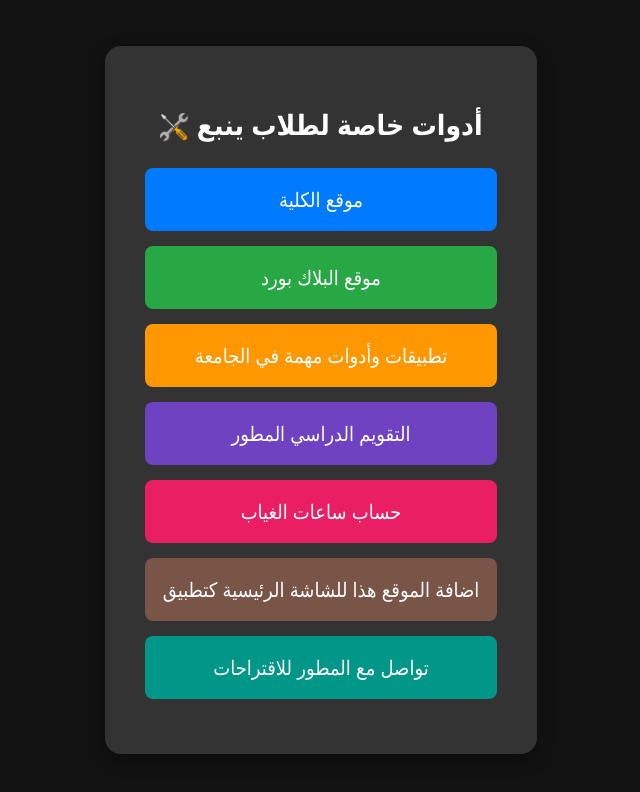
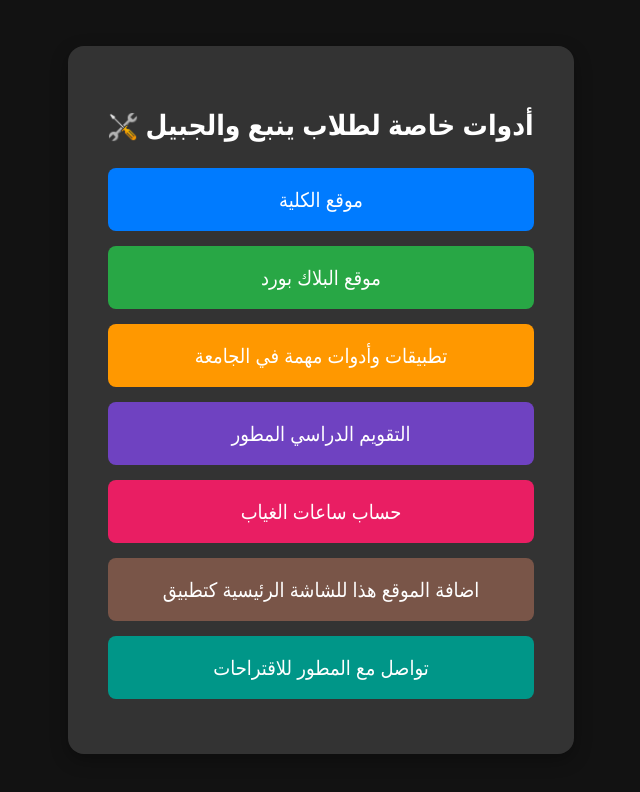
Before and after one commit to HxH-3mk/YST, a plain HTML site: page index.html in a window 1280 px wide. Shown: the whole page, without its empty margins (319-959 px from the left). Drawn offline with Linux system fonts and the light colour scheme.

Commit message:
Update index.html

```diff
--- a/index.html
+++ b/index.html
@@ -88,7 +88,7 @@
 <div class="container">
     <h1>
         <img src="5109515.png" alt="Icon" style="width: 30px; height: 30px; vertical-align: middle;">
-        أدوات خاصة لطلاب ينبع
+        أدوات خاصة لطلاب ينبع والجبيل
     </h1>
     <a href="https://edugate.rcjy.edu.sa/jyup/init" class="button a" target="_blank">موقع الكلية</a>
     <a href="https://jic.blackboard.com/" class="button b" target="_blank">موقع البلاك بورد</a>
```
